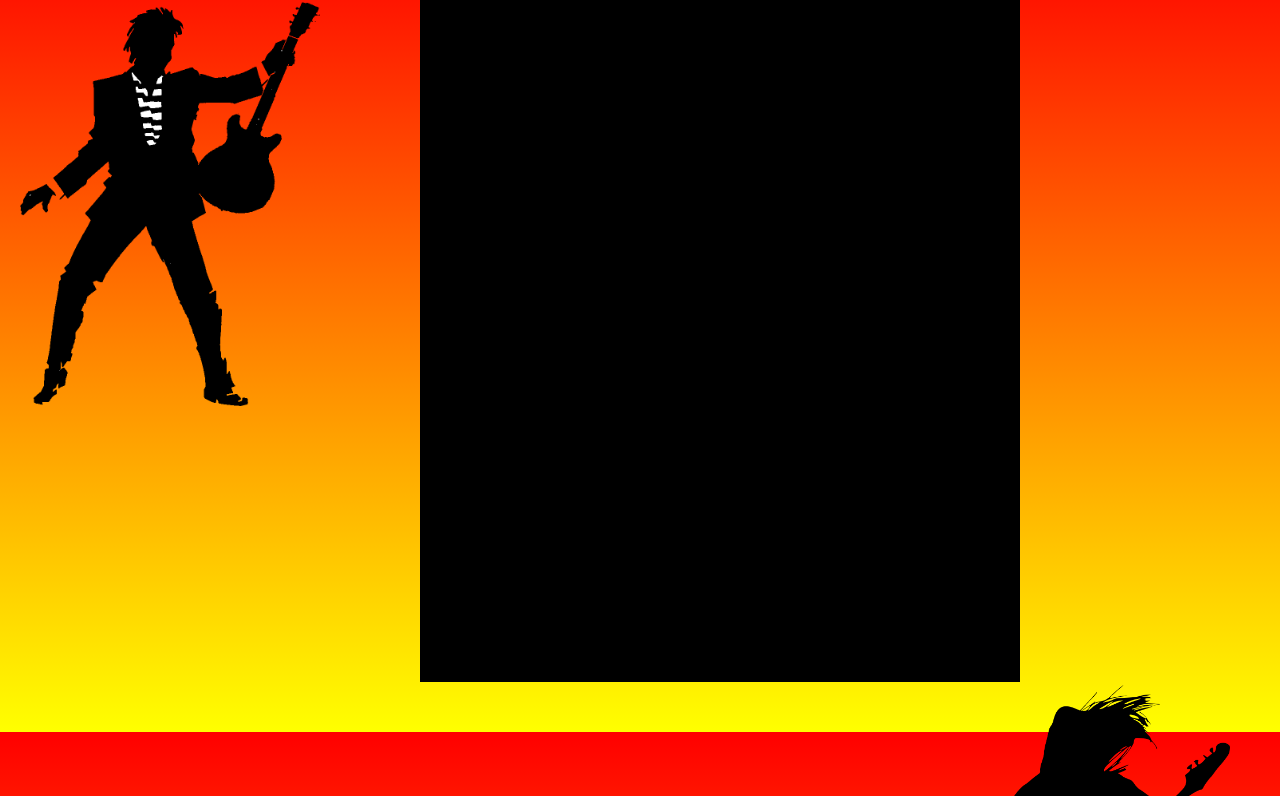
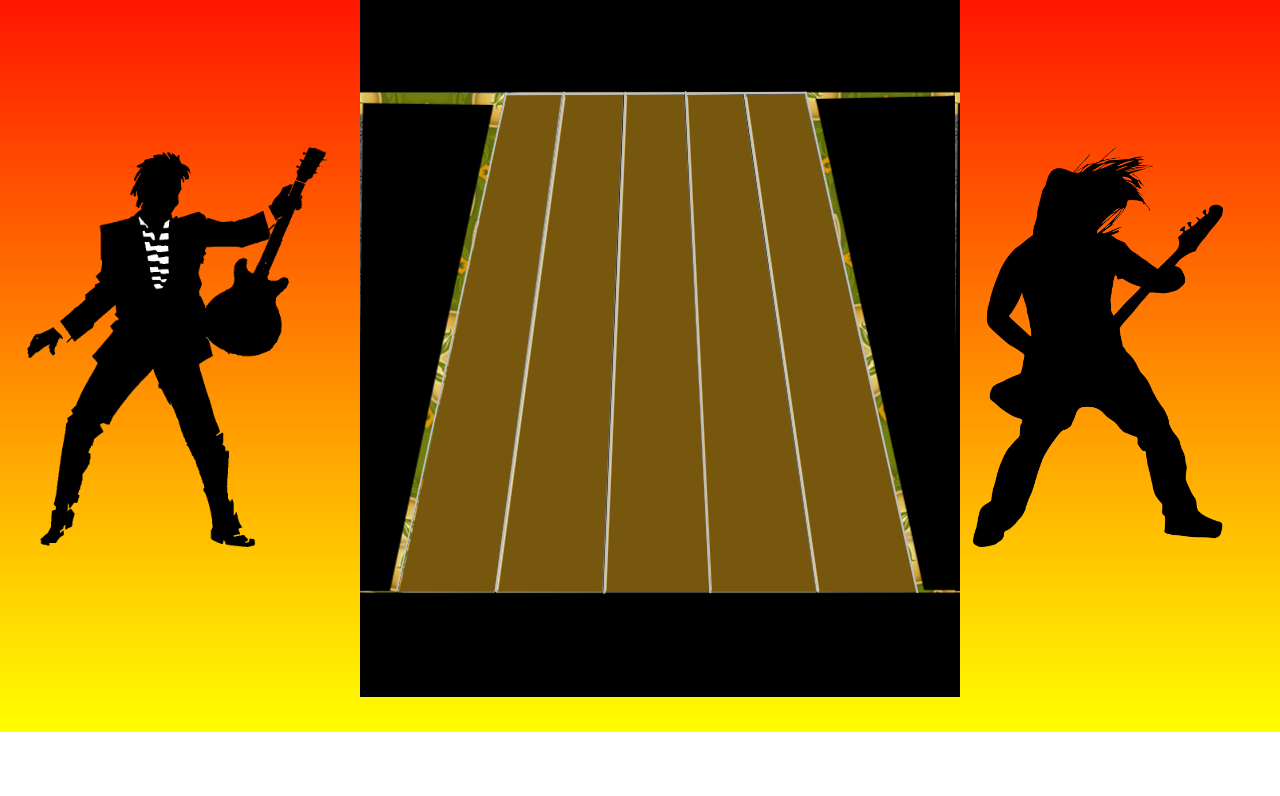
Before and after one commit to Bjeon123/GuitarCheero, a website built with webpack: page index.html in a window 1280 px wide. Shown: the part 68-864 px from the top of the page. After the commit the page ends 800 px from the top, so only its background shows below. Built offline with nearby package versions, Linux system fonts and the light colour scheme.

Commit message:
made background and finished css

```diff
--- a/index.html
+++ b/index.html
@@ -13,10 +13,13 @@
 
 <body>
     <h1>Guitar Cheero</h1>
-    <canvas id="game-canvas" width="600" height="700"></canvas>
-    <!-- <img src="./src/assets/images/guitar_player.png" alt="Guitar"> -->
-    <img class ="left" src="./src/assets/images/Daco_4360977.png" width="300px">
-    <img class ="right" src="./src/assets/images/pngfind.com-guitar-silhouette-png-757702.png" width="300px">
+    <div class="container">
+        <img class="left" src="./src/assets/images/Daco_4360977.png" width="300px">
+        <div id ="screen">
+            <canvas id="game-canvas" width="600" height="700" style="background-image:url(src/assets/images/bg1.png)"></canvas>
+        </div>
+        <img class ="right" src="./src/assets/images/pngfind.com-guitar-silhouette-png-757702.png" width="300px">
+    </div>
 </body>
 
 </html>
--- a/src/index.js
+++ b/src/index.js
@@ -11,7 +11,6 @@ document.addEventListener("DOMContentLoaded",function(){
     const ctx = canvas.getContext("2d");
     const game = new Game();
     const musicPlayer= new MusicPlayer();
-    // canvas.width/14
     window.addEventListener("keydown",function(e){
         if(e.key==="m"){
             setTimeout(function(){
--- a/src/scripts/game.js
+++ b/src/scripts/game.js
@@ -8,17 +8,25 @@ class Game{
         this.keys=[];
         this.stats = new Stats();
         this.makeGuitarKeys();
+        console.log(this.keys)
     }
 
     static DIM_X = 600;
     static DIM_Y = 700;
     static radius = Game.DIM_X/14;
     static POSITIONS = {
-        "green": [85.71428571428571, 100],
-        "red": [192.8571428571428, 100],
+        "green": [180, 100],
+        "red": [240, 100],
         "yellow": [300, 100],
-        "blue": [407.14285714285717, 100],
-        "orange": [514.2857142857142, 100]
+        "blue": [360, 100],
+        "orange": [420, 100]
+    }
+    static DESTINATION = {
+        "green": [85.71428571428571, 600],
+        "red": [192.85714285714283, 600],
+        "yellow": [300, 600],
+        "blue": [407.14285714285717, 600],
+        "orange": [514.2857142857142, 600]
     }
     static numNotes=5;
     static COLORS = {
@@ -38,7 +46,7 @@ class Game{
 
     makeNotes(color){
         console.log(color);
-        this.notes.push(new Note(Game.POSITIONS[color][0], Game.POSITIONS[color][1],color));
+        this.notes.push(new Note(Game.POSITIONS[color][0], Game.POSITIONS[color][1], Game.DESTINATION[color][0], Game.DESTINATION[color][1],color));
     }
 
     allObjects(){
--- a/src/scripts/gameView.js
+++ b/src/scripts/gameView.js
@@ -40,7 +40,7 @@ class GameView{
                     setTimeout(
                         function () {
                             this.game.makeNotes(this.song[note][i])
-                        }.bind(this), + parseInt(note)
+                        }.bind(this), 0 + parseInt(note)
                     )
                 }
             }
@@ -48,7 +48,7 @@ class GameView{
                 setTimeout(
                     function(){
                         this.game.makeNotes(this.song[note])
-                    }.bind(this), 0+ parseInt(note)
+                    }.bind(this), 0 + parseInt(note)
                 )
             }
         }
--- a/src/scripts/note.js
+++ b/src/scripts/note.js
@@ -1,22 +1,29 @@
 class Note{
-    constructor(posX,posY,color){
+    constructor(posX, posY, destinationX,destinationY,color){
         this.posX = posX;
         this.posY = posY;
-        this.velocity=2.5;
-        this.color=color
+        this.destinationX= destinationX;
+        this.destinationY= destinationY;
+        this.color = color
+        this.radius=20;
         this.hit=false
+        this.deltaY= (this.destinationY - this.posY)/100;
+        this.deltaX =(this.destinationX - this.posX)/100;
+        this.deltaRadius=(20/42.7)/3.5;
     }
 
 
     moveNote(){
         if(this.posY <700){
-            this.posY += this.velocity;
+            this.posY += this.deltaY;
+            this.posX += this.deltaX;
         }
+        this.radius += this.deltaRadius;
     }
 
     draw(ctx) {
         ctx.beginPath();
-        ctx.ellipse(this.posX, this.posY, 42, 10, 0, 0, 2 * Math.PI);
+        ctx.ellipse(this.posX, this.posY, this.radius, 10, 0, 0, 2 * Math.PI);
         ctx.fillStyle=this.color;
         ctx.fill();
         ctx.strokeStyle = "grey";
--- a/src/song_scripts/song1.json
+++ b/src/song_scripts/song1.json
@@ -1,6 +1,6 @@
 
 {
-    "0": "green",
+    "0": ["green","red"],
     "500": "red",
     "1000": "yellow",
     "1500": "red",
--- a/src/styles/test.css
+++ b/src/styles/test.css
@@ -3,27 +3,38 @@ body{
 }
 h1{
     margin: 10px;
+    display: block;
     text-align: center;
     font-family: Luminari, sans-serif;
-    font-size: 30px;
+    font-size: 45px;
+}
+
+#screen{
+    display: flex;
+}
+
+.container{
+    display: flex;
+    justify-content: space-around;
+    align-items: center;
 }
 
 .left{
-    float: left;
+    display: flex;
     margin: 20px;
+    height: 400px;
 }
 
 .right{
-    float: right;
+    display: flex;
     margin-right: 50px;
     height: 400px;
     width: 250px;
 }
 
 canvas{
-    background-color: black;
-    display: inline;
-    margin-left: 80px;
-    margin-right: auto;
+    display: inline-block;
+    margin-left: 0 auto;
+    margin-right:0 auto;
     color: white;
 }
```
Also changed, not shown: dist/main.css, dist/main.js, src/assets/images/Drawing-1.sketchpad.png (added), src/assets/images/bg.jpeg (added), src/assets/images/bg1.png (added), src/screens/homeScreen.js (added), 1 other file.
